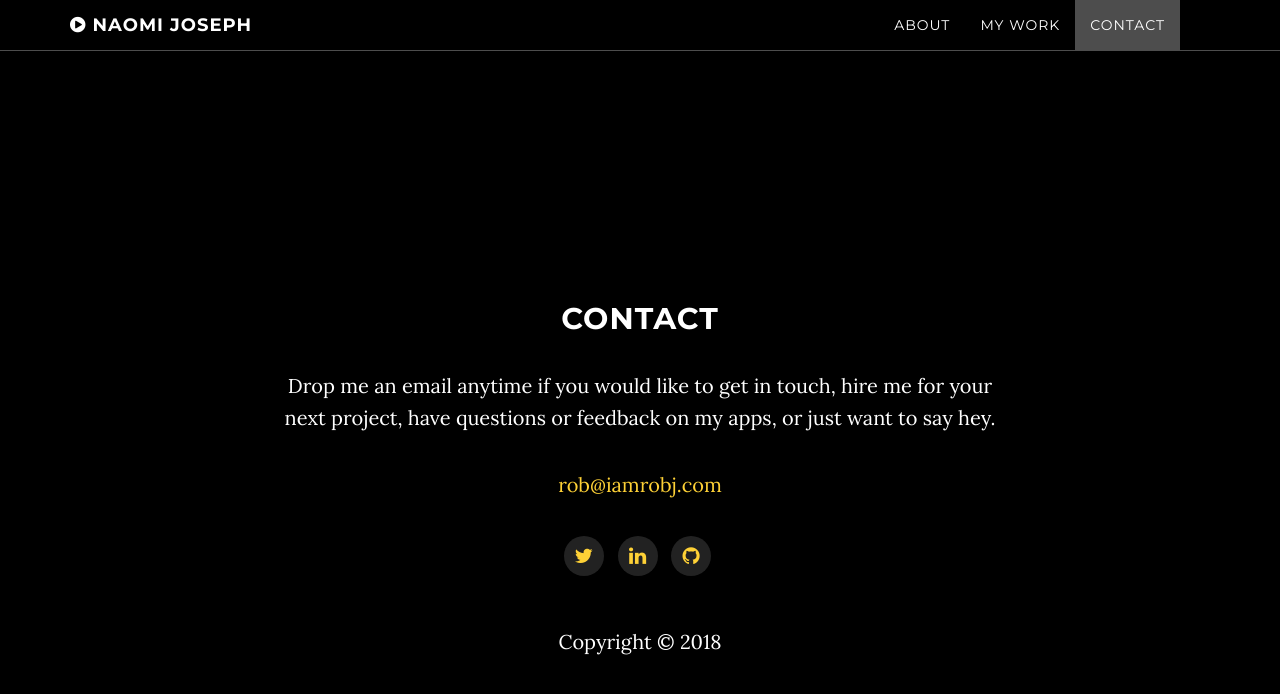
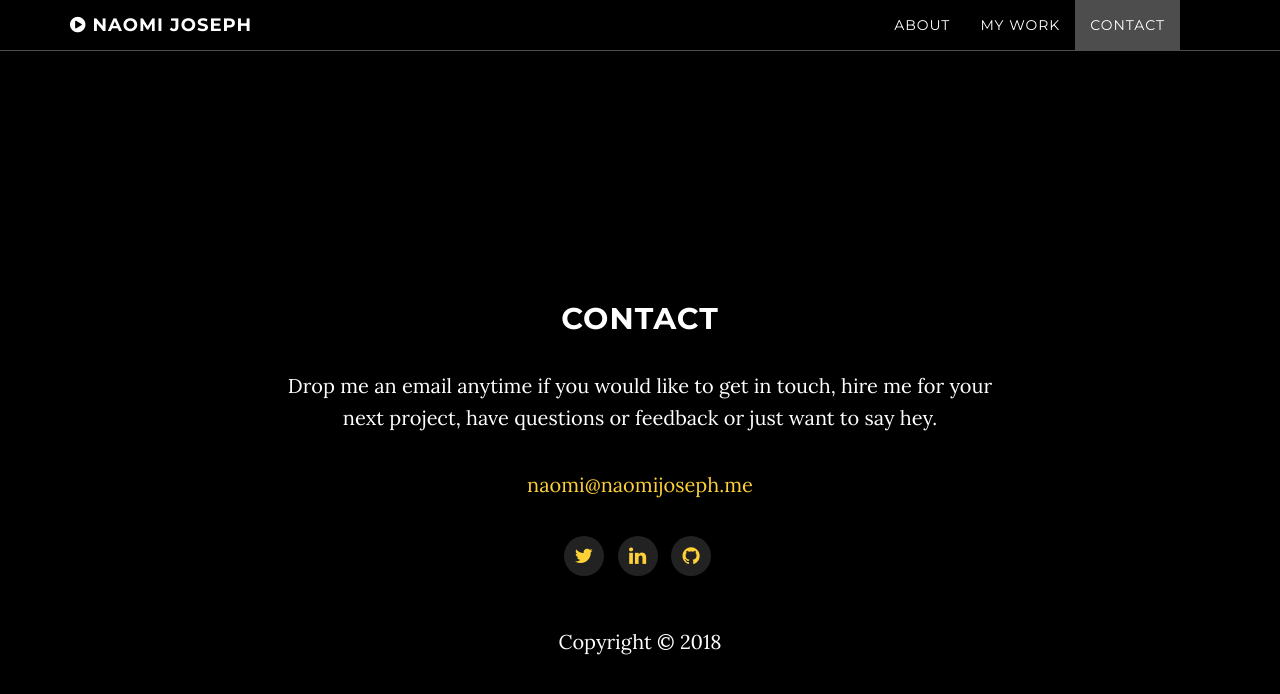
Before and after one commit to NaomiMJ/naomijoseph.me, a Jekyll site: the page built from index.html, in a window 1280 px wide and 900 px high, scrolled down 7257 px. Shown: the top 694 px of the window. Built offline with Jekyll 4.4.1, drawn with Linux system fonts in a browser that asks for light colours.

Commit message:
Update contact.html

```diff
--- a/contact.html
+++ b/contact.html
@@ -2,7 +2,7 @@
 layout: null
 section-type: contact
 title: Contact
-email: rob@iamrobj.com
+email: naomi@naomijoseph.me
 
 # Social networks usernames (many more available: google-plus, flickr, dribbble, pinterest, instagram, tumblr, linkedin, etc.)
 social:
@@ -15,4 +15,4 @@ social:
 ---
 ## Contact
 
-Drop me an email anytime if you would like to get in touch, hire me for your next project, have questions or feedback on my apps, or just want to say hey.
+Drop me an email anytime if you would like to get in touch, hire me for your next project, have questions or feedback or just want to say hey.
```
